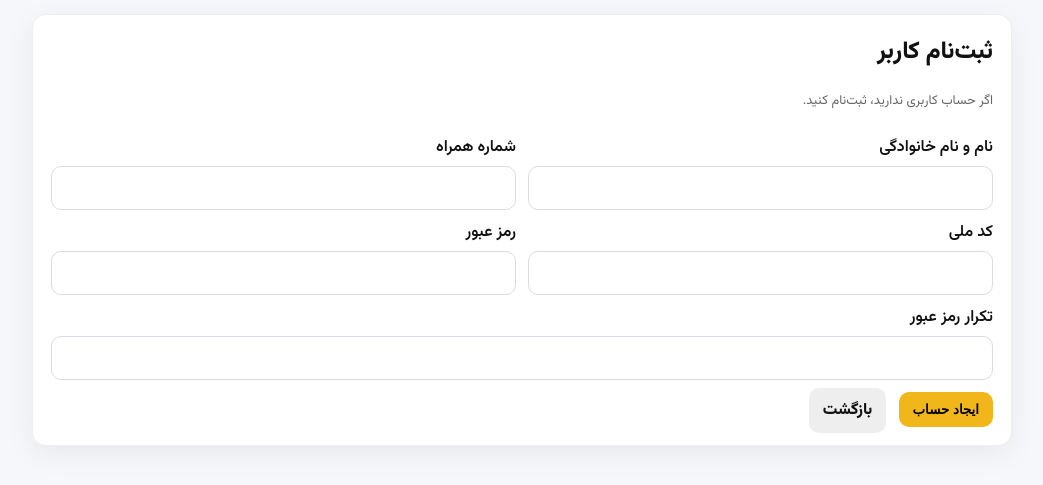
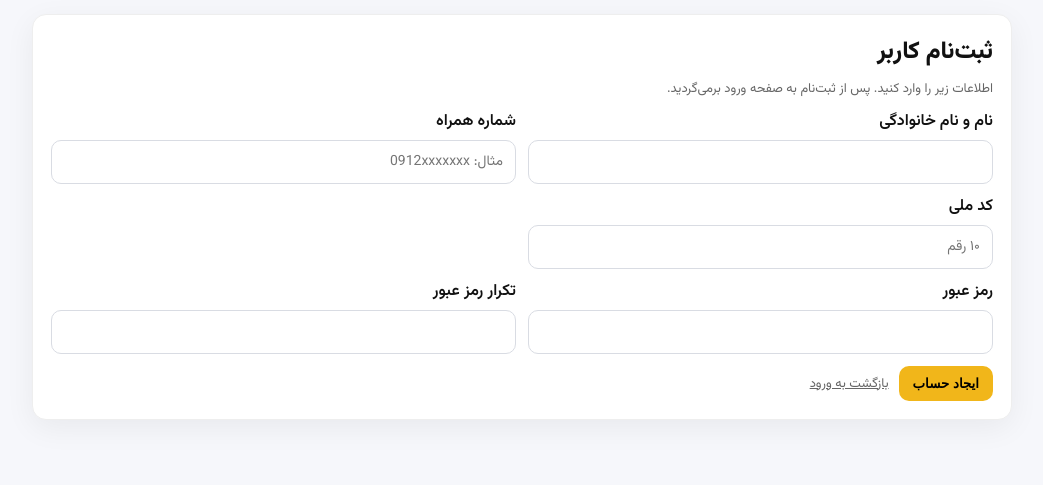
Before and after one commit to hadibagherian4-sudo/nexa-ashora, a FastAPI app: template app/templates/register.html in a window 1280 px wide. Shown: the part 92-577 px from the top of the page, without its empty margins (118-1161 px from the left). Run offline with FastAPI, Linux system fonts and the light colour scheme; the template is opened without the code that fills it, so the values that code supplies are empty.

Commit message:
Update register.html

```diff
--- a/app/templates/register.html
+++ b/app/templates/register.html
@@ -1,10 +1,12 @@
 {% extends "base.html" %}
 {% block content %}
 <div class="card">
-  <h2 style="margin-top:0;">ثبت‌نام کاربر</h2>
-  <div class="muted" style="margin-bottom:14px;">اگر حساب کاربری ندارید، ثبت‌نام کنید.</div>
+  <h2 style="margin:0 0 8px;">ثبت‌نام کاربر</h2>
+  <div class="muted">اطلاعات زیر را وارد کنید. پس از ثبت‌نام به صفحه ورود برمی‌گردید.</div>
 
-  {% if error %}<div class="error">{{ error }}</div>{% endif %}
+  {% if error %}
+    <div class="error">{{ error }}</div>
+  {% endif %}
 
   <form method="post" action="/register">
     <div class="row">
@@ -14,27 +16,32 @@
       </div>
       <div>
         <label>شماره همراه</label>
-        <input name="phone" required>
+        <input name="phone" placeholder="مثال: 0912xxxxxxx" required>
       </div>
     </div>
 
     <div class="row">
       <div>
         <label>کد ملی</label>
-        <input name="nid" required>
+        <input name="nid" placeholder="۱۰ رقم" required>
+      </div>
+      <div></div>
+    </div>
+
+    <div class="row">
+      <div>
+        <label>رمز عبور</label>
+        <input type="password" name="password1" required>
       </div>
       <div>
-        <label>رمز عبور</label>
-        <input type="password" name="password" required>
+        <label>تکرار رمز عبور</label>
+        <input type="password" name="password2" required>
       </div>
     </div>
 
-    <label>تکرار رمز عبور</label>
-    <input type="password" name="password2" required>
-
-    <div style="margin-top:12px;">
+    <div style="margin-top:12px; display:flex; gap:10px; align-items:center;">
       <button class="btn" type="submit">ایجاد حساب</button>
-      <a href="/login" class="btn" style="background:#eee; color:#111; text-decoration:none; margin-right:8px;">بازگشت</a>
+      <a href="/login" class="muted">بازگشت به ورود</a>
     </div>
   </form>
 </div>
```
